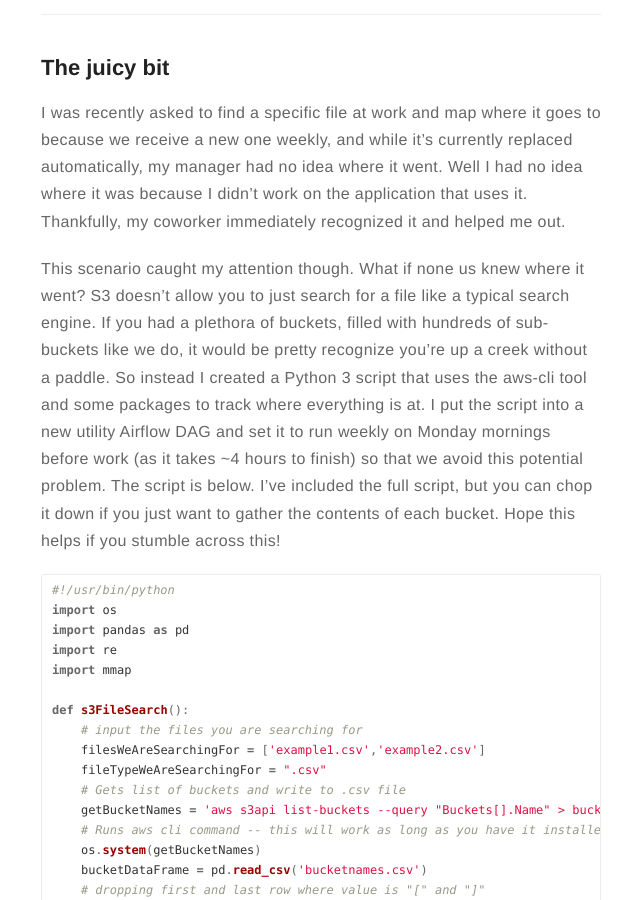
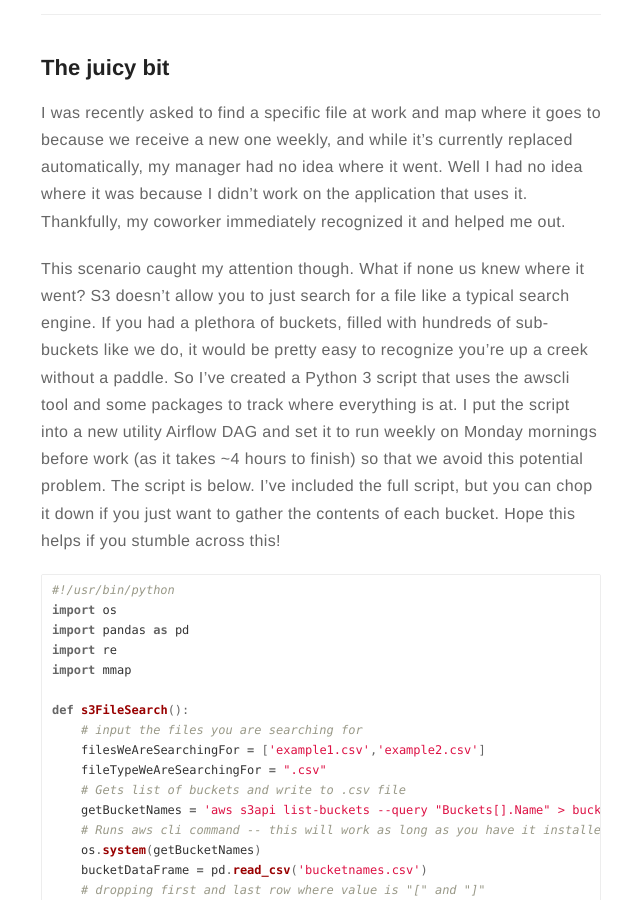
Before and after one commit to Novak478/novak478.github.io, a Jekyll site: the page built from _posts/2019-03-29-s3FileSearcher.md, in a window 1280 px wide and 900 px high, scrolled down 432 px. Shown: the whole window, without its empty margins (319-959 px from the left). Built offline with Jekyll 4.4.1, drawn with Linux system fonts in a browser that asks for light colours.

Commit message:
staged 3/31

```diff
--- a/_posts/2019-03-29-s3FileSearcher.md
+++ b/_posts/2019-03-29-s3FileSearcher.md
@@ -24,7 +24,7 @@ Ever tried to find a specific file for a client or co-worker? It sucks. Use my s
 
 I was recently asked to find a specific file at work and map where it goes to because we receive a new one weekly, and while it's currently replaced automatically, my manager had no idea where it went. Well I had no idea where it was because I didn't work on the application that uses it. Thankfully, my coworker immediately recognized it and helped me out.
 
-This scenario caught my attention though. What if none us knew where it went? S3 doesn't allow you to just search for a file like a typical search engine. If you had a plethora of buckets, filled with hundreds of sub-buckets like we do, it would be pretty recognize you're up a creek without a paddle. So instead I created a Python 3 script that uses the aws-cli tool and some packages to track where everything is at. I put the script into a new utility Airflow DAG and set it to run weekly on Monday mornings before work (as it takes ~4 hours to finish) so that we avoid this potential problem. The script is below. I've included the full script, but you can chop it down if you just want to gather the contents of each bucket. Hope this helps if you stumble across this!
+This scenario caught my attention though. What if none us knew where it went? S3 doesn't allow you to just search for a file like a typical search engine. If you had a plethora of buckets, filled with hundreds of sub-buckets like we do, it would be pretty easy to recognize you're up a creek without a paddle. So I've created a Python 3 script that uses the awscli tool and some packages to track where everything is at. I put the script into a new utility Airflow DAG and set it to run weekly on Monday mornings before work (as it takes ~4 hours to finish) so that we avoid this potential problem. The script is below. I've included the full script, but you can chop it down if you just want to gather the contents of each bucket. Hope this helps if you stumble across this!
 
 {% highlight python %}
 #!/usr/bin/python
```
Also changed, not shown: about.md (+1 -1 lines).
